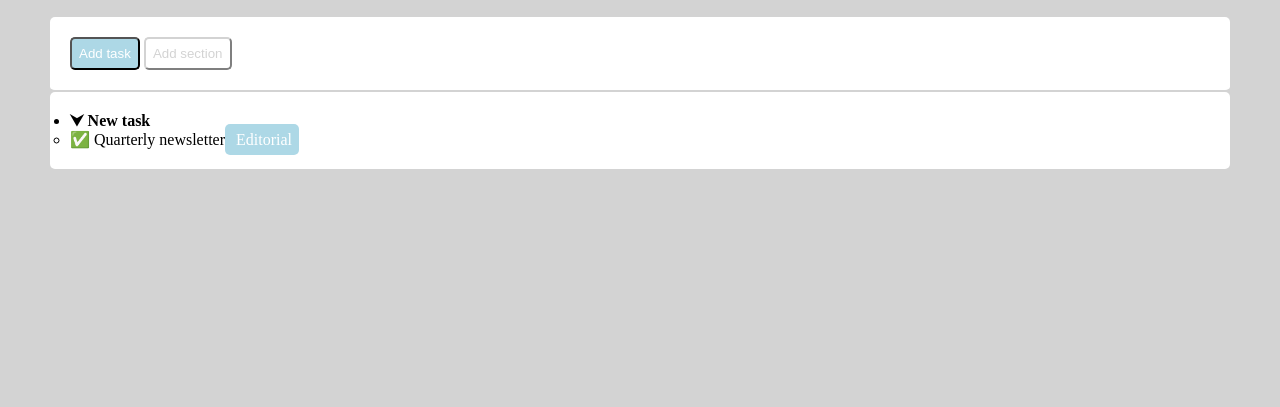
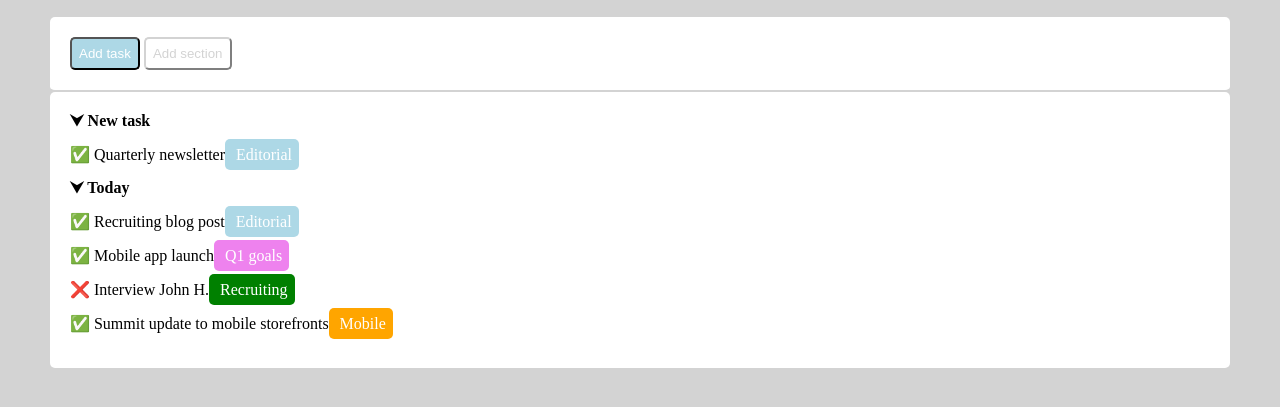
Before and after one commit to LuisE-Cruz/html-css-toboolist, a plain HTML site: page Index.html in a window 1280 px wide. Shown: the part 53-460 px from the top of the page. Drawn offline with Linux system fonts and the light colour scheme.

Commit message:
on going list

```diff
--- a/Index.html
+++ b/Index.html
@@ -27,13 +27,26 @@
             <button class="box-padding white-box text-grey">Add section</button>
         </div>
 
-        <ul class="box-align-bottom background-color">
-            <li><strong>&#11167  New task</strong></li>
+        <section class="box-align-bottom background-color">
+
             <ul>
-                <li>&#9989  Quarterly newsletter<span class="box-padding blue-box text-white">   Editorial</span></li>
+                <li><strong>&#11167 New task</strong></li>
+                <ul>
+                    <li>&#9989 Quarterly newsletter<span class="box-padding blue-box text-white"> Editorial</span></li>
+
+                </ul>
+                <ul>
+                    <li><strong>&#11167 Today</strong></li>
+                    <ul>
+                        <li>&#9989 Recruiting blog post<span class="box-padding blue-box text-white">  Editorial</span>
+                        </li>
+                        <li>&#9989 Mobile app launch<span class="box-padding text-white back-violet"> Q1 goals</span></li>
+                        <li>&#10060 Interview John H.<span class="box-padding text-white back-green"> Recruiting</span></li>
+                        <li>&#9989 Summit update to mobile storefronts<span class="box-padding text-white back-orange"> Mobile</span></li>
+                    </ul>
+                </ul>
             </ul>
-        </ul>
-
+        </section>
     </main>
     <footer></footer>
 </body>
--- a/Styles/Style.css
+++ b/Styles/Style.css
@@ -72,3 +72,23 @@ body {
     border-radius: 5px;
 
 }
+
+ul {
+    list-style: none;
+}
+
+.back-orange{
+    background-color: orange;
+}
+
+.back-violet{
+    background-color: violet;
+}
+
+.back-green{
+    background-color: green;
+}
+
+ul li{
+    margin-bottom: 15px;
+}
```
